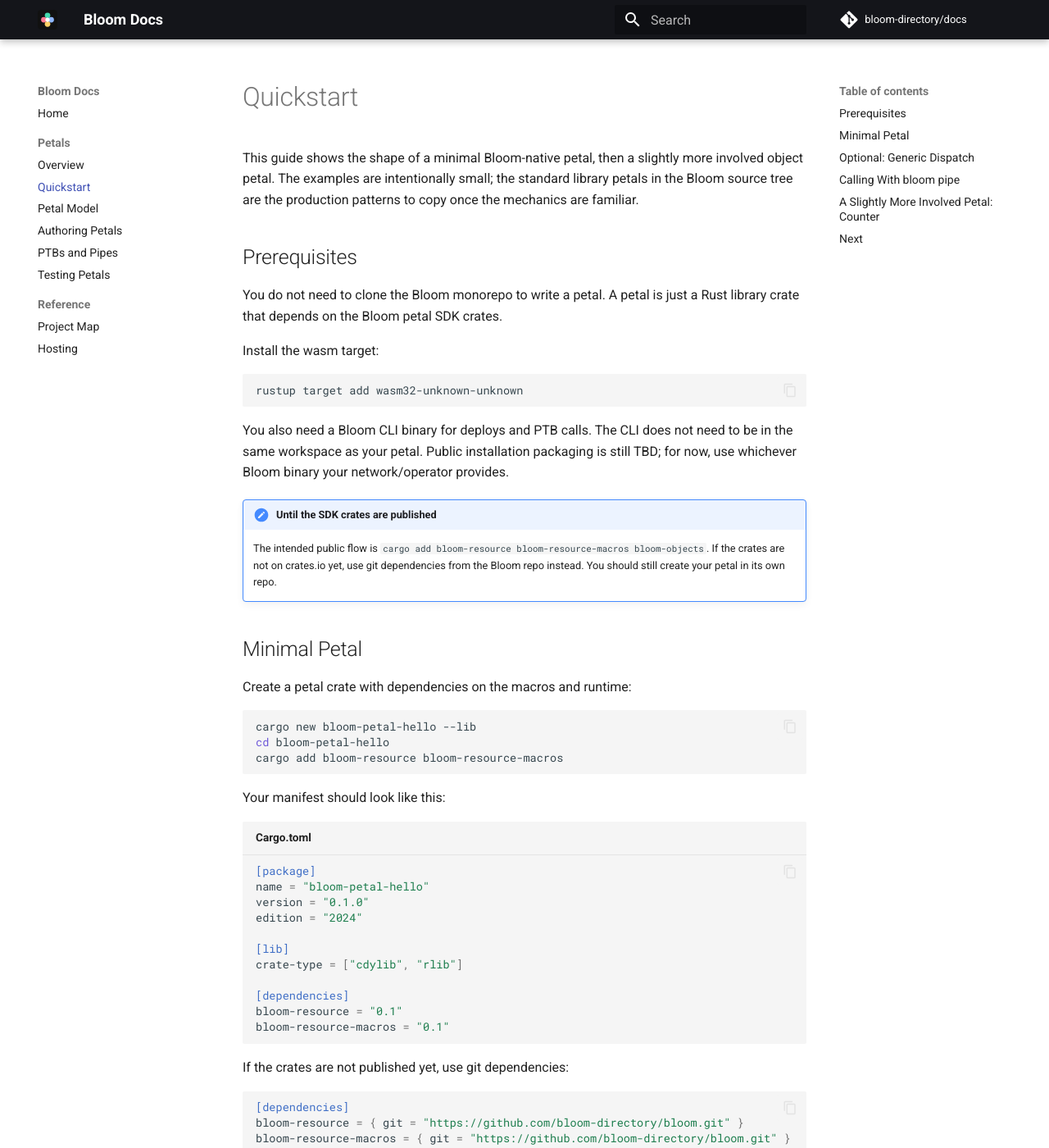
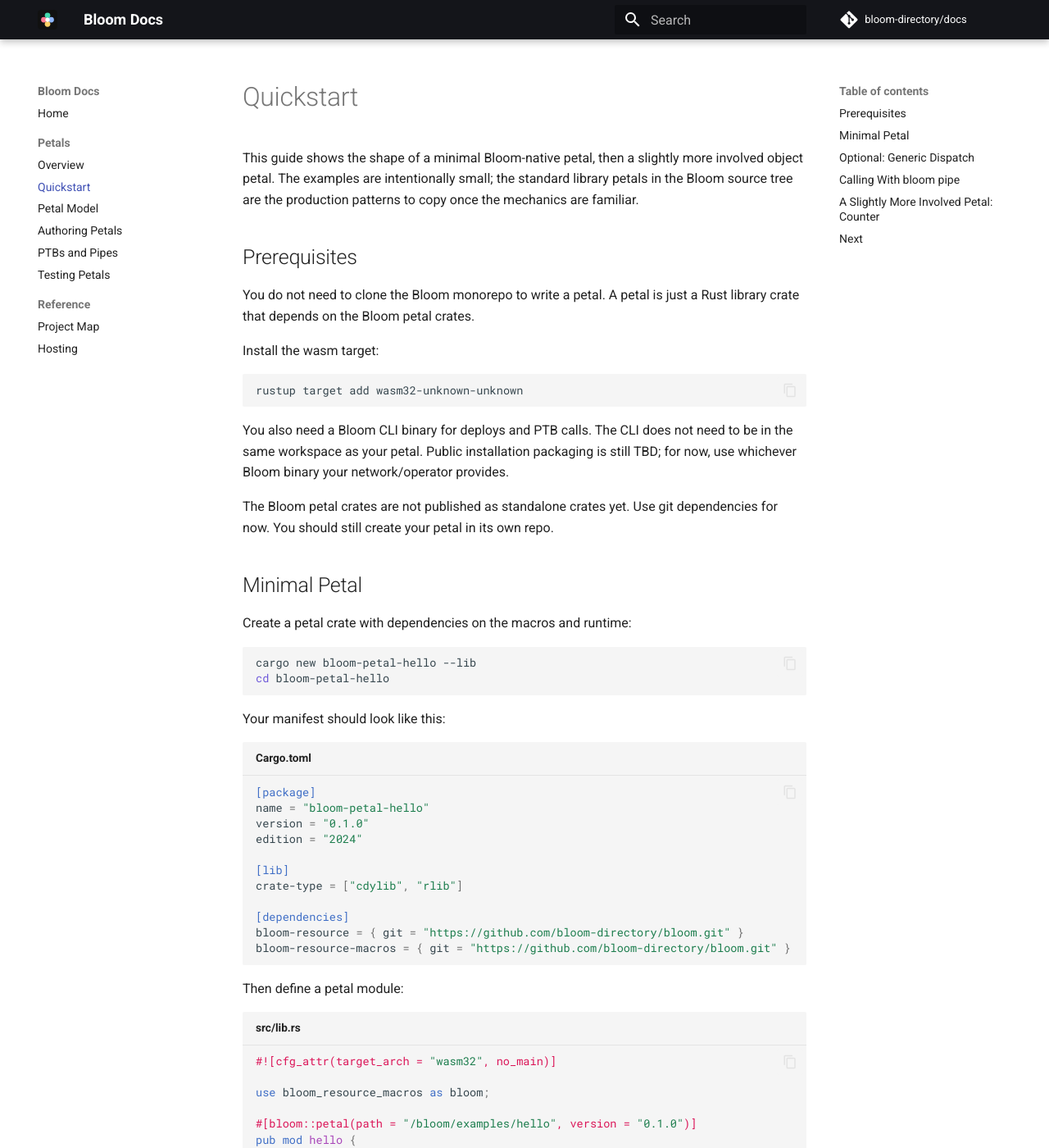
Before and after one commit to bloom-directory/docs, an MkDocs documentation site: the page built from docs/petals/quickstart.md, in a window 1280 px wide and 1400 px high. Shown: the whole window at 82% size. Built offline with MkDocs 1.6.1 and Material for MkDocs 9.7.7, drawn with Linux system fonts in a browser that asks for light colours; comment, search, counter and statistics services are not loaded; some of the changed text lies outside the part shown.

Commit message:
Use git dependencies for petal crates

````diff
--- a/docs/petals/quickstart.md
+++ b/docs/petals/quickstart.md
@@ -8,7 +8,7 @@ once the mechanics are familiar.
 ## Prerequisites
 
 You do not need to clone the Bloom monorepo to write a petal. A petal is just a
-Rust library crate that depends on the Bloom petal SDK crates.
+Rust library crate that depends on the Bloom petal crates.
 
 Install the wasm target:
 
@@ -20,12 +20,8 @@ You also need a Bloom CLI binary for deploys and PTB calls. The CLI does not
 need to be in the same workspace as your petal. Public installation packaging is
 still TBD; for now, use whichever Bloom binary your network/operator provides.
 
-!!! note "Until the SDK crates are published"
-
-    The intended public flow is `cargo add bloom-resource bloom-resource-macros
-    bloom-objects`. If the crates are not on crates.io yet, use git dependencies
-    from the Bloom repo instead. You should still create your petal in its own
-    repo.
+The Bloom petal crates are not published as standalone crates yet. Use git
+dependencies for now. You should still create your petal in its own repo.
 
 ## Minimal Petal
 
@@ -34,7 +30,6 @@ Create a petal crate with dependencies on the macros and runtime:
 ```sh
 cargo new bloom-petal-hello --lib
 cd bloom-petal-hello
-cargo add bloom-resource bloom-resource-macros
 ```
 
 Your manifest should look like this:
@@ -48,14 +43,6 @@ edition = "2024"
 [lib]
 crate-type = ["cdylib", "rlib"]
 
-[dependencies]
-bloom-resource = "0.1"
-bloom-resource-macros = "0.1"
-```
-
-If the crates are not published yet, use git dependencies:
-
-```toml
 [dependencies]
 bloom-resource = { git = "https://github.com/bloom-directory/bloom.git" }
 bloom-resource-macros = { git = "https://github.com/bloom-directory/bloom.git" }
@@ -235,12 +222,6 @@ pub mod counter {
 
 Add `bloom-objects` for this example:
 
-```sh
-cargo add bloom-objects
-```
-
-or, temporarily:
-
 ```toml
 bloom-objects = { git = "https://github.com/bloom-directory/bloom.git" }
 ```
````
Also changed, not shown: docs/petals/authoring.md (+9 -13 lines), docs/petals/index.md (+2 -2 lines).
